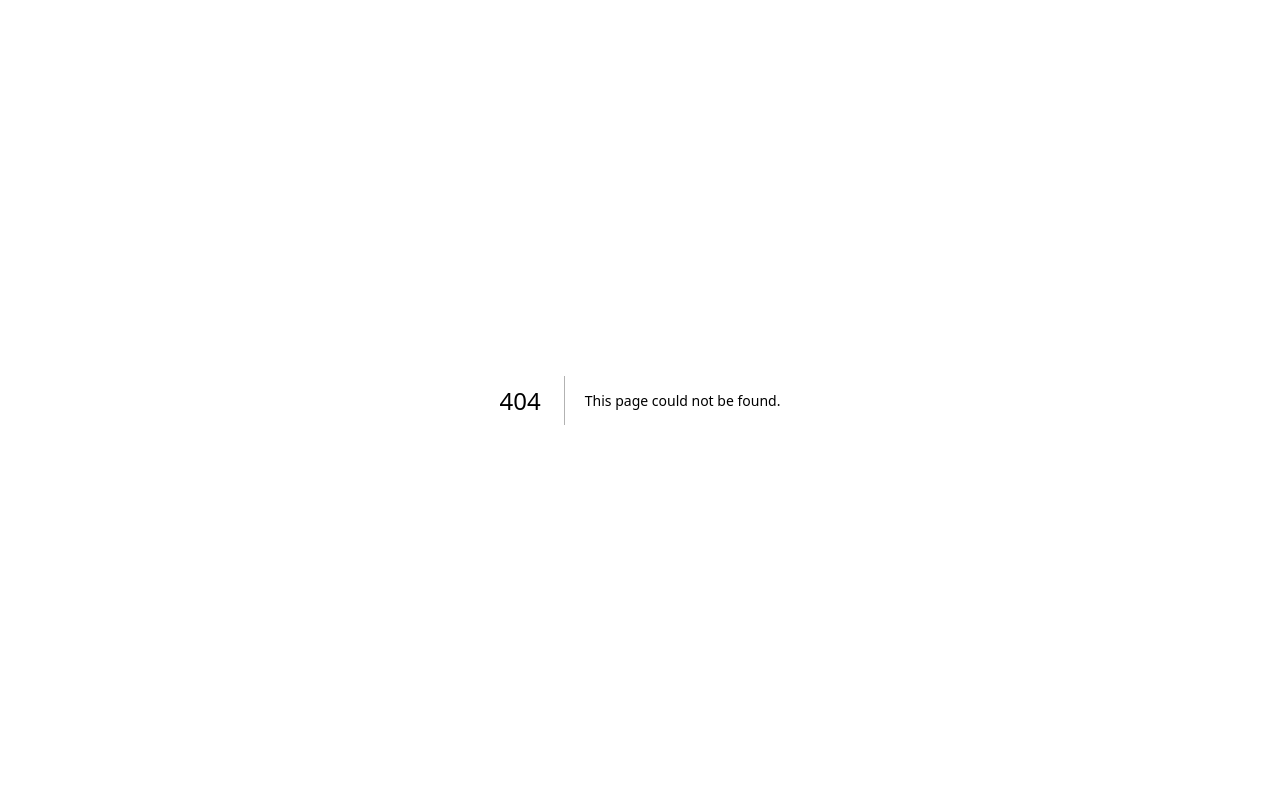
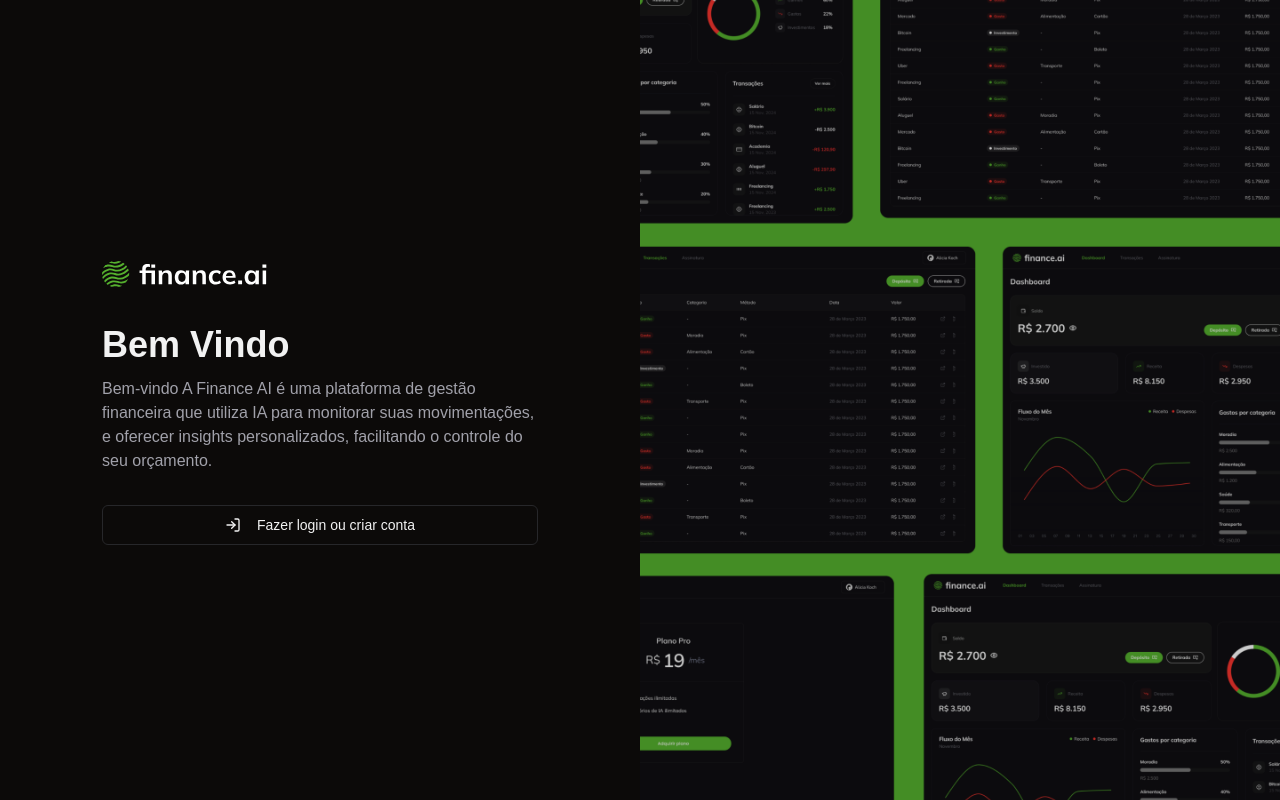
Before and after one commit to Weslley-Souza32/Finance_AI, a Next.js app: page /login in a window 1280 px wide. Before the commit this address had no page. Built offline with nearby package versions, Linux system fonts and the light colour scheme.

Commit message:
feat: add login page

```diff
--- /dev/null
+++ b/app/login/page.tsx
@@ -0,0 +1,42 @@
+import Image from "next/image";
+import { Button } from "../_components/ui/button";
+import { LogInIcon } from "lucide-react";
+
+const LoginPage = () => {
+  return (
+    <div className="grid h-full grid-cols-2">
+      {/* ESQUERDA */}
+      <div className="mx-auto flex h-full max-w-[500px] flex-col justify-center p-8">
+        <Image
+          src="/logo.svg"
+          alt="Finance Ai"
+          width={173}
+          height={40}
+          className="mb-8"
+        />
+        <h1 className="mb-3 text-4xl font-bold">Bem Vindo</h1>
+        <p className="mb-8 text-muted-foreground">
+          Bem-vindo A Finance AI é uma plataforma de gestão financeira que
+          utiliza IA para monitorar suas movimentações, e oferecer insights
+          personalizados, facilitando o controle do seu orçamento.
+        </p>
+        <Button variant={"outline"}>
+          <LogInIcon className="mr-2" />
+          Fazer login ou criar conta
+        </Button>
+      </div>
+
+      {/* DIREITA */}
+      <div className="relative h-full w-full">
+        <Image
+          src="/decorative-image.png"
+          alt="Faça login"
+          fill
+          className="object-cover"
+        />
+      </div>
+    </div>
+  );
+};
+
+export default LoginPage;
```
Also changed, not shown: public/decorative-image.png (added), public/logo.svg (added).
